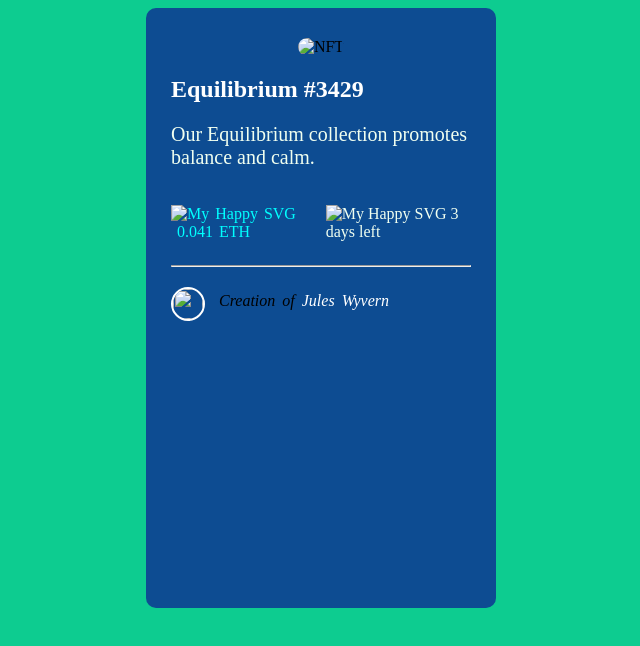
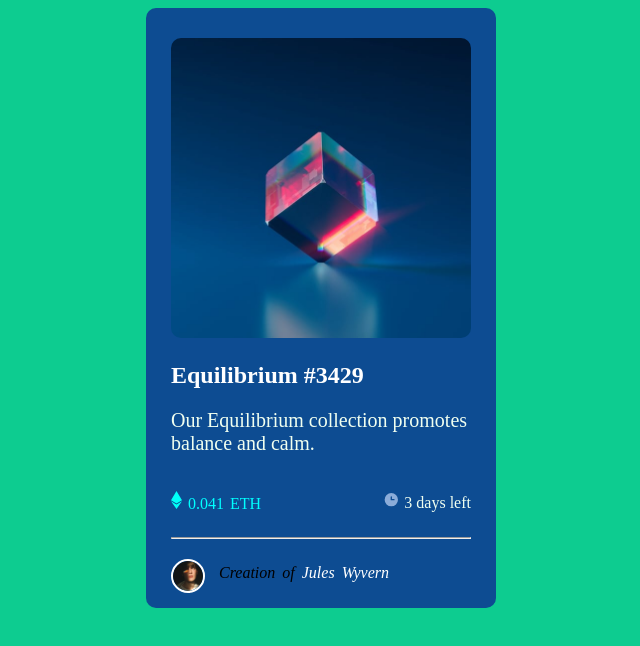
Before and after one commit to psiga/web3, a plain HTML site: page index.html in a window 1280 px wide. Shown: the whole page, without its empty margins (319-959 px from the left). Drawn offline with Linux system fonts and the light colour scheme.

Commit message:
Update index.html

```diff
--- a/index.html
+++ b/index.html
@@ -14,7 +14,7 @@
   <main>
     <article>
         <nav>
-          <img src="images/image-equilibrium.jpg" alt="NFT" id="photo">
+          <img src="image-equilibrium.jpg" alt="NFT" id="photo">
         </nav>
     </article>
 
@@ -24,15 +24,15 @@
             <p class="text">Our Equilibrium collection promotes balance and calm.</p>
 
             <div class="price">
-                <p id="ETH"><img src = "images/icon-ethereum.svg" alt="My Happy SVG"/>&nbsp;0.041 ETH</p>
-                <p id="day"><img src = "images/icon-clock.svg" alt="My Happy SVG"/>&nbsp;3 days left</p>
+                <p id="ETH"><img src = "icon-ethereum.svg" alt="My Happy SVG"/>&nbsp;0.041 ETH</p>
+                <p id="day"><img src = "icon-clock.svg" alt="My Happy SVG"/>&nbsp;3 days left</p>
             </div>
         </section>
 
           <hr style="width: 85%;"/>
 
           <address>
-            <div><img src="images/image-avatar.png" id="avatar"></div>&nbsp;&nbsp;
+            <div><img src="image-avatar.png" id="avatar"></div>&nbsp;&nbsp;
             <div class="te">Creation of&nbsp;<span style="color: white;">Jules Wyvern</span></div>
           </address>
   </main>
```
